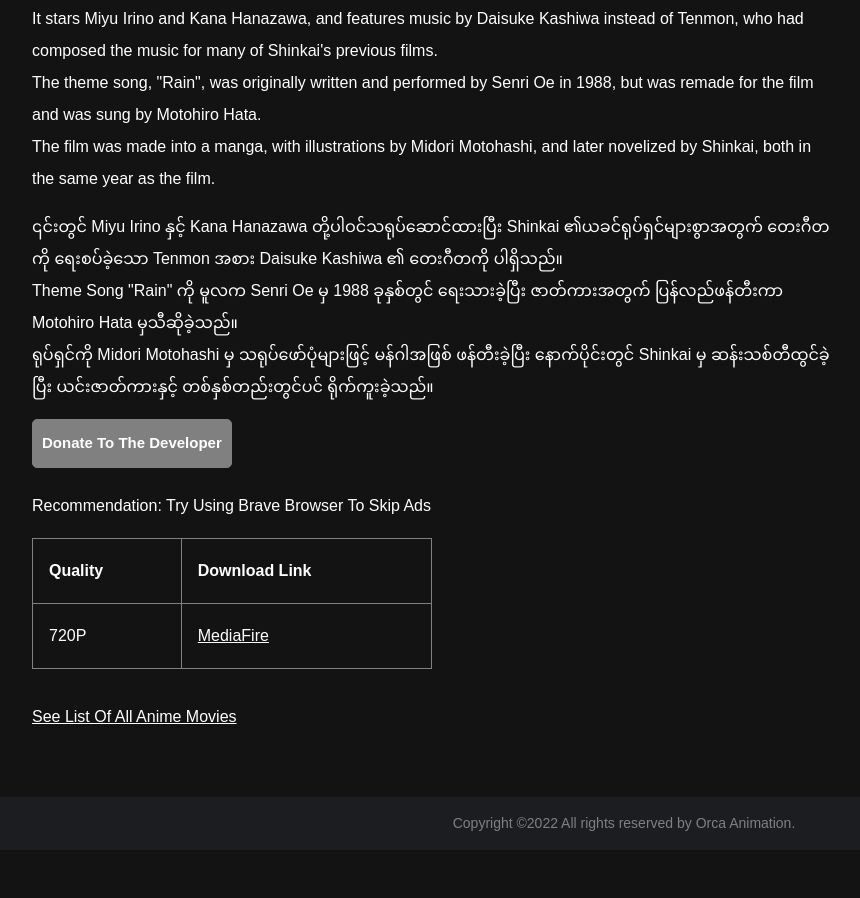
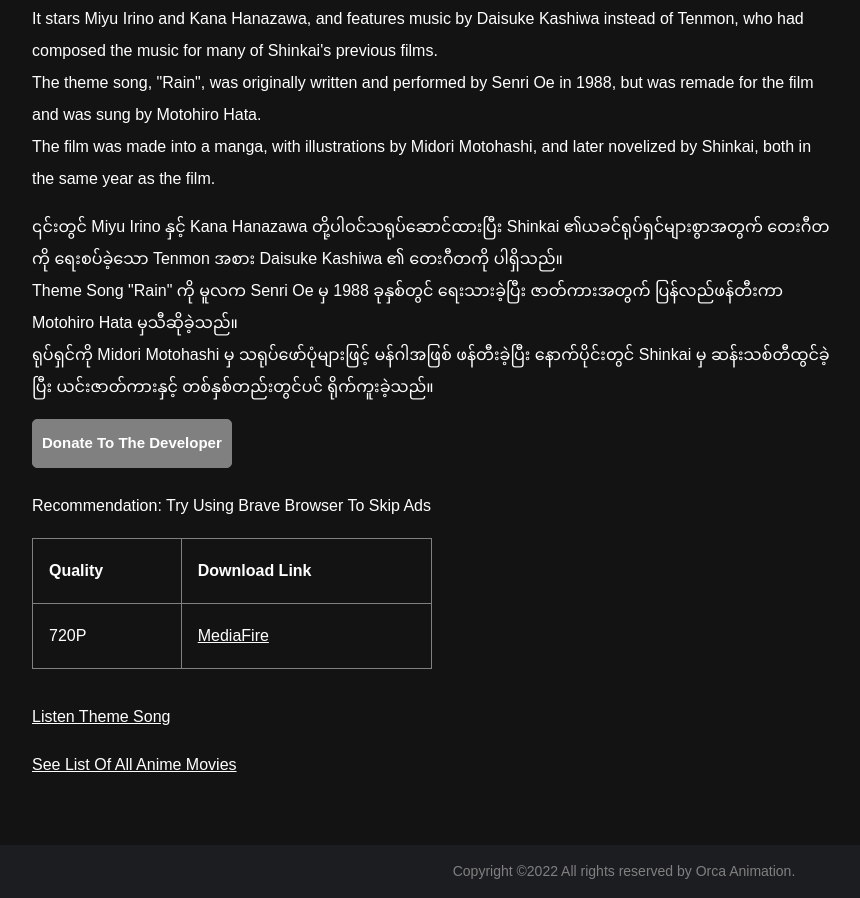
Before and after one commit to andrewdean14/orcaanimationmm, a plain HTML site: page allanimemovie/gw.html in a window 1280 px wide. Shown: the part 604-1502 px from the top of the page, without its empty margins (16-876 px from the left). Before the commit the page ends 1454 px from the top, so only its background shows below. Drawn offline with nearby package versions, Linux system fonts and the light colour scheme.

Commit message:
AddThemeSong

```diff
--- a/allanimemovie/gw.html
+++ b/allanimemovie/gw.html
@@ -55,6 +55,7 @@
             </tr>
         </table>
         <br>
+        <p id="justa"><a href="https://ouo.io/8J08ZR" target="blank">Listen Theme Song</a></p>
         <p id="justa"><a href="../allanimemovie.html">See List Of All Anime Movies</a></p>
     </div>
     <!-- LinkPage -->
```
